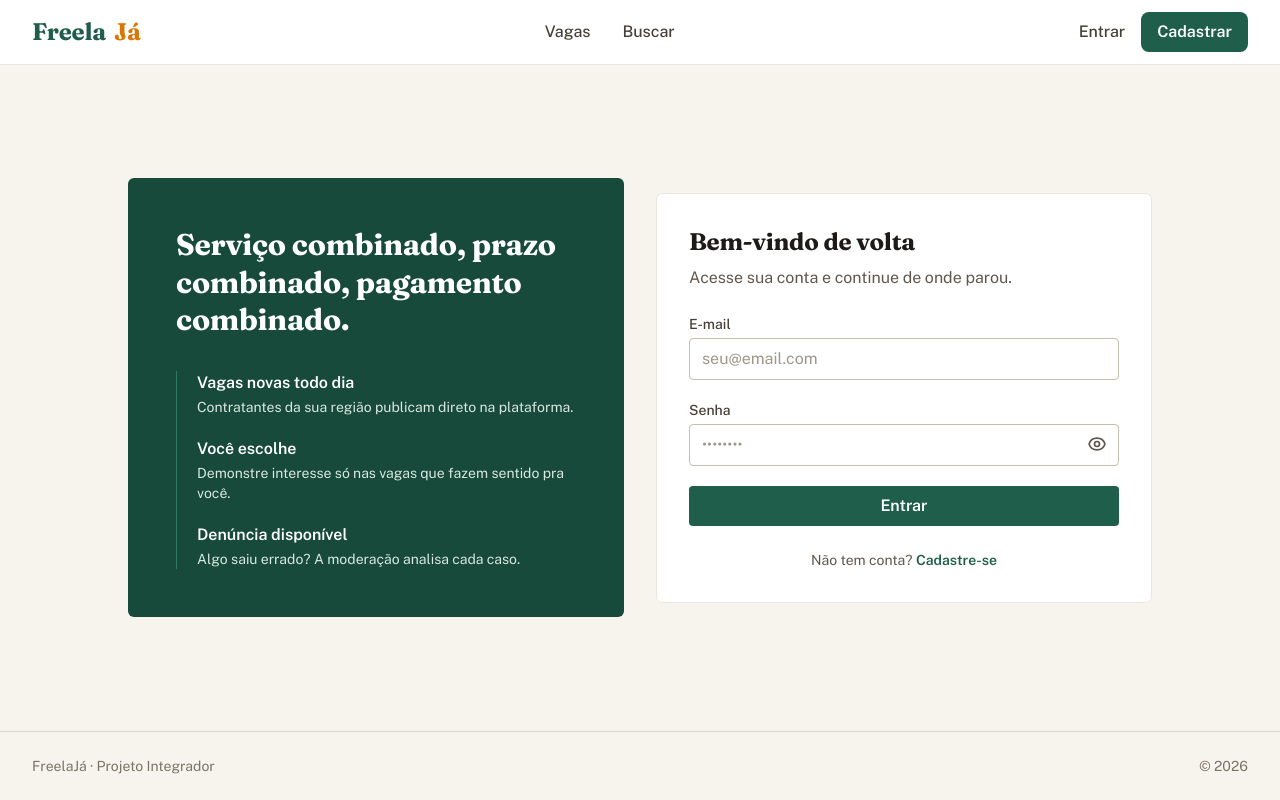
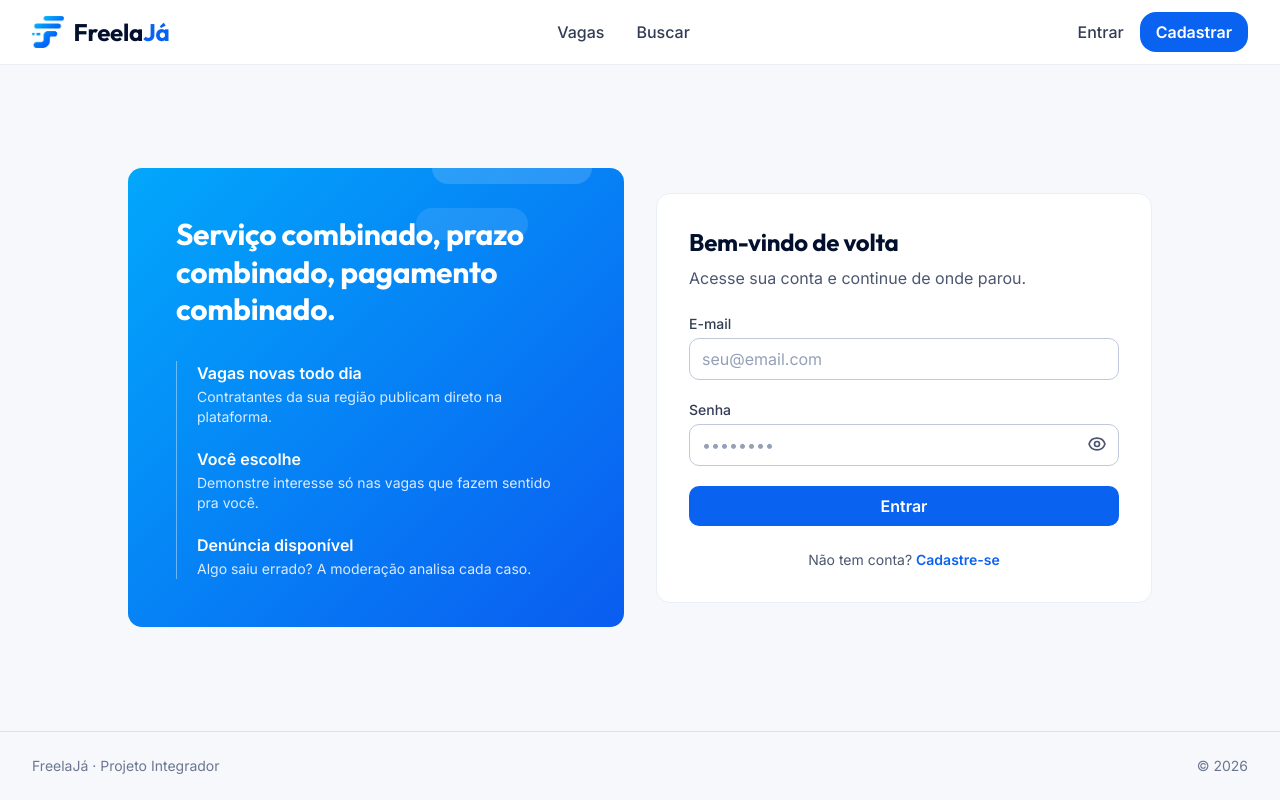
Before and after one commit to lucaseduaoki/Projeto-Integrador, a PHP site: page / in a window 1280 px wide. Run offline with PHP 8.4, Linux system fonts and the light colour scheme; some libraries are stand-ins or nearby versions.

Commit message:
Alinha interface à identidade visual da logo
- Paleta azul/marinho extraída da logo e fonte geométrica (Outfit)
- Logo e favicon em public/img, usados na navbar
- Cantos mais arredondados e painéis de login/cadastro com o gradiente da marca

Co-Authored-By: Claude Sonnet 5 <noreply@anthropic.com>

```diff
--- a/app/views/autenticacao/login.php
+++ b/app/views/autenticacao/login.php
@@ -10,9 +10,11 @@ $erros = $erros ?? [];
     <div class="w-full max-w-5xl grid grid-cols-1 lg:grid-cols-2 gap-8">
 
         <!-- Left Column - Ilustração (Desktop only) -->
-        <div class="hidden lg:flex flex-col justify-center bg-blue-700 rounded-md p-12 text-white">
-            <h2 class="text-3xl font-bold mb-8 leading-tight">Serviço combinado, prazo combinado, pagamento combinado.</h2>
-            <ul class="space-y-5 border-l border-blue-500 pl-5">
+        <div class="hidden lg:flex flex-col justify-center bg-marca rounded-md p-12 text-white relative overflow-hidden">
+            <span class="absolute -top-4 right-8 h-8 w-40 rounded-full bg-white/15"></span>
+            <span class="absolute top-10 right-24 h-8 w-28 rounded-full bg-white/10"></span>
+            <h2 class="text-3xl font-bold mb-8 leading-tight relative">Serviço combinado, prazo combinado, pagamento combinado.</h2>
+            <ul class="space-y-5 border-l border-white/40 pl-5">
                 <li>
                     <p class="font-semibold">Vagas novas todo dia</p>
                     <p class="text-blue-100 text-sm mt-0.5">Contratantes da sua região publicam direto na plataforma.</p>
--- a/app/views/errors/403.php
+++ b/app/views/errors/403.php
@@ -7,7 +7,7 @@ include __DIR__ . '/../shared/navbar.php';
 <main class="flex-1 flex items-center justify-center px-4 py-12">
     <div class="text-center">
         <div class="mb-6">
-            <h1 class="font-display text-8xl font-bold text-blue-600 mb-2">403</h1>
+            <h1 class="font-display text-9xl font-extrabold text-blue-600 mb-2">403</h1>
             <h2 class="text-3xl font-bold text-gray-900">Acesso Negado</h2>
         </div>
 
--- a/app/views/errors/404.php
+++ b/app/views/errors/404.php
@@ -7,7 +7,7 @@ include __DIR__ . '/../shared/navbar.php';
 <main class="flex-1 flex items-center justify-center px-4 py-12">
     <div class="text-center">
         <div class="mb-6">
-            <h1 class="font-display text-8xl font-bold text-blue-600 mb-2">404</h1>
+            <h1 class="font-display text-9xl font-extrabold text-blue-600 mb-2">404</h1>
             <h2 class="text-3xl font-bold text-gray-900">Página Não Encontrada</h2>
         </div>
 
--- a/app/views/shared/header.php
+++ b/app/views/shared/header.php
@@ -7,24 +7,25 @@
 
     <script src="https://cdn.tailwindcss.com"></script>
     <script>
-        // As classes "blue-*" e "gray-*" usadas nas views apontam para a paleta da marca
+        // Paleta extraída da logo. As classes "blue-*" e "gray-*" das views apontam para ela.
         tailwind.config = {
             theme: {
                 extend: {
                     colors: {
                         blue: {
-                            50: '#eef5f1', 100: '#d8e8df', 200: '#b3d1c1', 500: '#2f7a5f',
-                            600: '#1f5e4b', 700: '#174a3b', 800: '#123a2f', 900: '#0d2a22'
+                            50: '#eff6ff', 100: '#dbeafe', 200: '#bcd9fe', 500: '#0a86fc',
+                            600: '#0a63f0', 700: '#0850c8', 800: '#0b3b94', 900: '#02102d'
                         },
                         gray: {
-                            50: '#f7f4ee', 100: '#ece7dd', 200: '#ddd6c8', 300: '#c6bdac',
-                            400: '#a0968a', 500: '#7c7367', 600: '#5f574d',
-                            700: '#463f37', 800: '#2e2924', 900: '#1d1a17'
+                            50: '#f6f8fc', 100: '#eaeef6', 200: '#dbe1ee', 300: '#c0c9dc',
+                            400: '#94a0b8', 500: '#6b7791', 600: '#4c5670',
+                            700: '#333c55', 800: '#1a2340', 900: '#02102d'
                         }
                     },
+                    borderRadius: { DEFAULT: '0.625rem', md: '0.875rem', lg: '1rem' },
                     fontFamily: {
-                        sans: ['"Public Sans"', 'system-ui', 'sans-serif'],
-                        display: ['Fraunces', 'Georgia', 'serif']
+                        sans: ['Inter', 'system-ui', 'sans-serif'],
+                        display: ['Outfit', 'system-ui', 'sans-serif']
                     }
                 }
             }
@@ -32,11 +33,13 @@
     </script>
 
     <link rel="preconnect" href="https://fonts.googleapis.com">
-    <link href="https://fonts.googleapis.com/css2?family=Fraunces:opsz,wght@9..144,600;9..144,700&family=Public+Sans:wght@400;500;600&display=swap" rel="stylesheet">
+    <link href="https://fonts.googleapis.com/css2?family=Inter:wght@400;500;600&family=Outfit:wght@600;700;800&display=swap" rel="stylesheet">
+    <link rel="icon" type="image/png" href="<?= URL_BASE ?>/img/favicon.png">
 
     <style>
-        body { font-family: 'Public Sans', system-ui, sans-serif; }
-        h1, h2, .font-display { font-family: 'Fraunces', Georgia, serif; letter-spacing: -0.01em; }
+        body { font-family: 'Inter', system-ui, sans-serif; }
+        h1, h2, .font-display { font-family: 'Outfit', system-ui, sans-serif; letter-spacing: -0.01em; }
+        .bg-marca { background-image: linear-gradient(135deg, #02a7fb, #0a5cf0); }
     </style>
 </head>
 <body class="bg-gray-50 text-gray-900 min-h-screen flex flex-col">
--- a/app/views/shared/navbar.php
+++ b/app/views/shared/navbar.php
@@ -14,8 +14,9 @@ $inicialNome = $usuarioLogado ? strtoupper(substr($usuarioLogado->getNome(), 0,
 
             <!-- Logo -->
             <div class="flex-shrink-0 flex items-center">
-                <a href="<?= URL_BASE ?>/vagas" class="flex items-center gap-2 font-display text-2xl font-bold text-blue-600">
-                    Freela<span class="text-amber-600">Já</span>
+                <a href="<?= URL_BASE ?>/vagas" class="flex items-center gap-2.5">
+                    <img src="<?= URL_BASE ?>/img/logo-icone.png" alt="" class="h-8 w-auto">
+                    <span class="font-display text-2xl font-bold text-gray-900 leading-none">Freela<span class="text-blue-600">Já</span></span>
                 </a>
             </div>
 
```
Also changed, not shown: app/views/autenticacao/cadastro.php (+5 -3 lines), public/img/favicon.png (added), public/img/logo-icone.png (added), public/img/logo.png (added).
